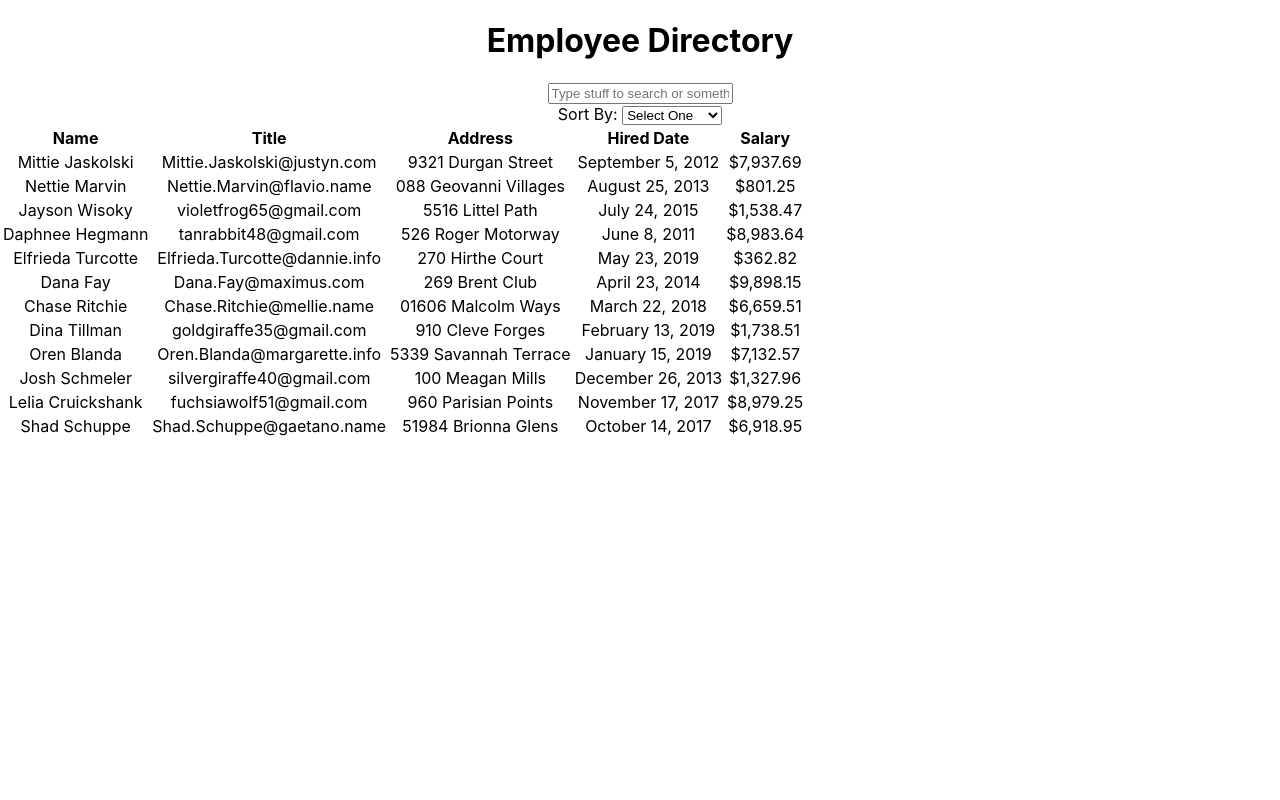
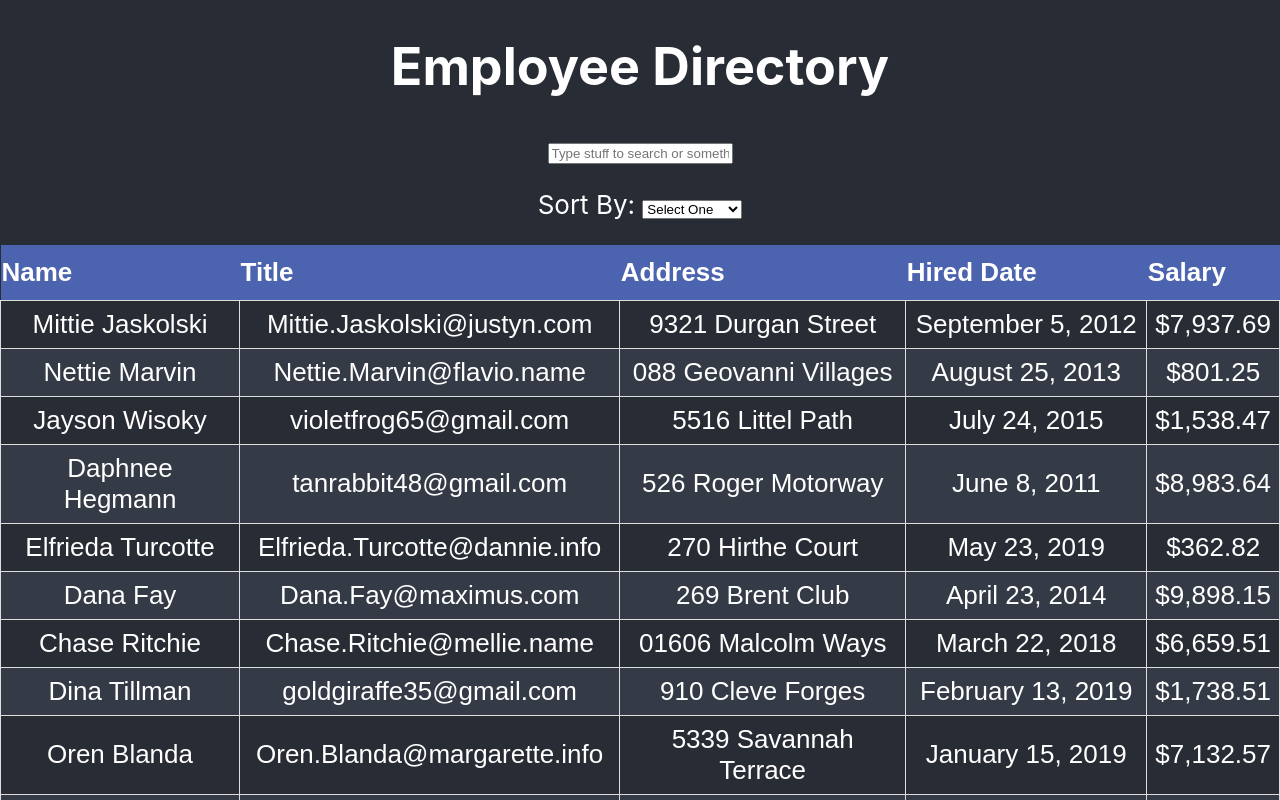
Before and after one commit to MrCartree/Employee-Directory, a React (Create React App) app: page / in a window 1280 px wide. Shown: the top 800 px of the page. Built offline with nearby package versions, Linux system fonts and the light colour scheme.

Commit message:
added style changes as well as a homepage for github pages

```diff
--- a/src/App.css
+++ b/src/App.css
@@ -1,3 +1,14 @@
+body {
+  background-color: #282c34;
+  min-height: 100vh;
+  display: flex;
+  flex-direction: column;
+  align-items: center;
+  justify-content: center;
+  font-size: calc(10px + 2vmin);
+  color: white;
+}
+
 .App {
   text-align: center;
 }
@@ -36,3 +47,30 @@
     transform: rotate(360deg);
   }
 }
+
+div {
+  margin-bottom: 25px;
+}
+
+table {
+  font-family: Arial, Helvetica, sans-serif;
+  border-collapse: collapse;
+  width: 100%;
+}
+
+table td, #customers th {
+  border: 1px solid #ddd;
+  padding: 8px;
+}
+
+table tr:nth-child(even){background-color: #353b46;}
+
+table tr:hover {background-color: rgb(117, 117, 117);}
+
+table th {
+  padding-top: 12px;
+  padding-bottom: 12px;
+  text-align: left;
+  background-color: #4c63af;
+  color: white;
+}
```
Also changed, not shown: package.json (+7 -0 lines), 2 other files (tests, documents, lock files or other folders).
